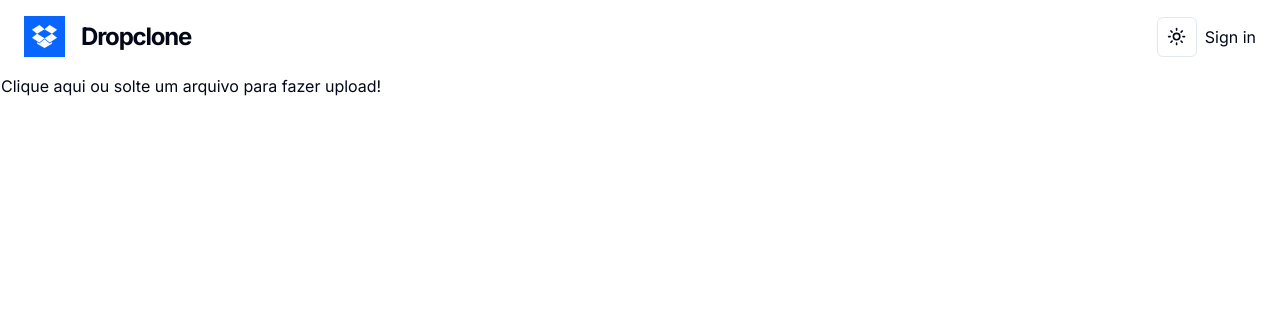
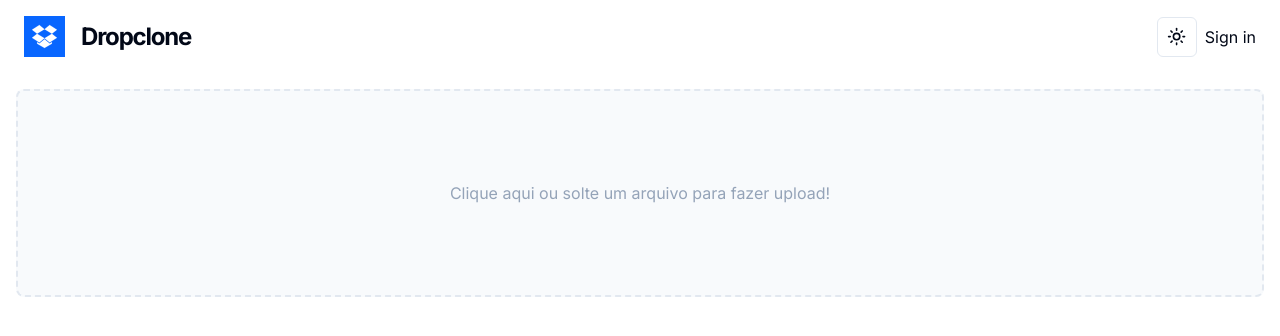
Before and after one commit to LeAmSa/dropbox-clone, a Next.js app: page /dashboard in a window 1280 px wide. Shown: the top 336 px of the page. Built offline with nearby package versions, Linux system fonts and the light colour scheme; no server answers.

Commit message:
feat: add upload file on firebase db

```diff
--- a/src/components/dropzone.tsx
+++ b/src/components/dropzone.tsx
@@ -1,17 +1,75 @@
 "use client";
 
+import { cn } from "@/lib/utils";
+import { useUser } from "@clerk/nextjs";
+import {
+  addDoc,
+  collection,
+  doc,
+  serverTimestamp,
+  updateDoc,
+} from "firebase/firestore";
+import { useState } from "react";
 import DropzoneComponent from "react-dropzone";
+import { db, storage } from "../../firebase";
+import { getDownloadURL, ref, uploadBytes } from "firebase/storage";
 
 export function Dropzone() {
+  const [loading, setLoading] = useState(false);
+  const { isLoaded, isSignedIn, user } = useUser();
+
   //max size 20MB
   const maxSize = 20971520;
 
+  const onDrop = (acceptedFiles: File[]) => {
+    acceptedFiles.forEach((file) => {
+      const reader = new FileReader();
+
+      reader.onabort = () => console.log("Leitura de arquivo abortada");
+      reader.onerror = () => console.log("Erro na leitura de arquivo");
+
+      reader.onload = async () => {
+        await uploadPost(file);
+      };
+
+      reader.readAsArrayBuffer(file);
+    });
+  };
+
+  const uploadPost = async (selectedFile: File) => {
+    if (loading) return;
+    if (!user) return;
+
+    setLoading(true);
+
+    //addDoc to route users/user12345/files
+    const docRef = await addDoc(collection(db, "users", user.id, "files"), {
+      userId: user.id,
+      filename: selectedFile.name,
+      fullName: user.fullName,
+      profileImg: user.imageUrl,
+      timestamp: serverTimestamp(),
+      type: selectedFile.type,
+      size: selectedFile.size,
+    });
+
+    //get img reference from the document in database
+    const imgRef = ref(storage, `users/${user.id}/files/${docRef.id}`);
+
+    //upload img reference
+    uploadBytes(imgRef, selectedFile).then(async (snapshot) => {
+      const downloadURL = await getDownloadURL(imgRef);
+
+      await updateDoc(doc(db, "users", user.id, "files", docRef.id), {
+        downloadURL,
+      });
+    });
+
+    setLoading(false);
+  };
+
   return (
-    <DropzoneComponent
-      minSize={0}
-      maxSize={maxSize}
-      onDrop={(acceptedFiles) => console.log(acceptedFiles)}
-    >
+    <DropzoneComponent minSize={0} maxSize={maxSize} onDrop={onDrop}>
       {({
         getRootProps,
         getInputProps,
@@ -23,8 +81,16 @@ export function Dropzone() {
           fileRejections.length > 0 && fileRejections[0].file.size > maxSize;
 
         return (
-          <section className="border border-white">
-            <div {...getRootProps()}>
+          <section className="m-4">
+            <div
+              {...getRootProps()}
+              className={cn(
+                "w-full h-52 flex justify-center items-center p-5 border-2 border-dashed rounded-lg text-center",
+                isDragActive
+                  ? "bg-[#035FFE] text-white animate-pulse"
+                  : "bg-slate-100/50 dark:bg-slate-800/80 text-slate-400"
+              )}
+            >
               <input {...getInputProps()} />
               {!isDragActive &&
                 "Clique aqui ou solte um arquivo para fazer upload!"}
```
